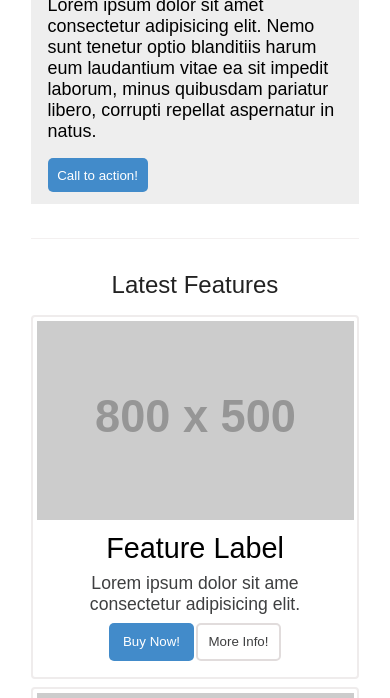
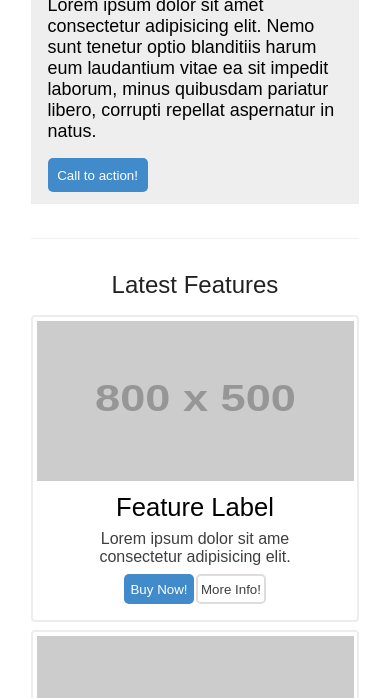
Before and after one commit to AKgupta22/gridlayout2, a plain HTML site: page index.html in a window 390 px wide. Shown: the part 402-1100 px from the top of the page. Drawn offline with Linux system fonts and the light colour scheme; placeholder pictures from the web are drawn by us.

Commit message:
development 3 release

```diff
--- a/index.scss
+++ b/index.scss
@@ -145,7 +145,7 @@
                 }
 
                 @include for-normal-mobile {
-                    font-size: 1.8rem;
+                    font-size: 1.6rem;
                 }
 
                 @include for-smallest-mobile {
@@ -163,7 +163,7 @@
                 }
 
                 @include for-normal-mobile {
-                    font-size: 1.1rem;
+                    font-size: 1rem;
                 }
 
                 @include for-smallest-mobile {
@@ -175,6 +175,19 @@
                 height: fit-content;
                 margin: 4px;
                 width: 98%;
+
+                @include for-normal-mobile {
+                    height: 10rem;
+                }
+
+                @include for-smaller-mobile {
+                    height: 8rem;
+                }
+
+                @include for-smallest-mobile {
+                    height: 7rem;
+                }
+
             }
 
             .btn-container {
@@ -190,13 +203,6 @@
                         @include btn-hw(30px, 70px);
                     }
 
-                    @include for-normal-mobile {
-                        @include btn-hw(38px, 85px);
-                    }
-
-                    @include for-smallest-mobile {
-                        @include btn-hw(30px, 70px);
-                    }
                 }
 
                 .morebtn {
```
Also changed, not shown: index.css, 1 other file.
